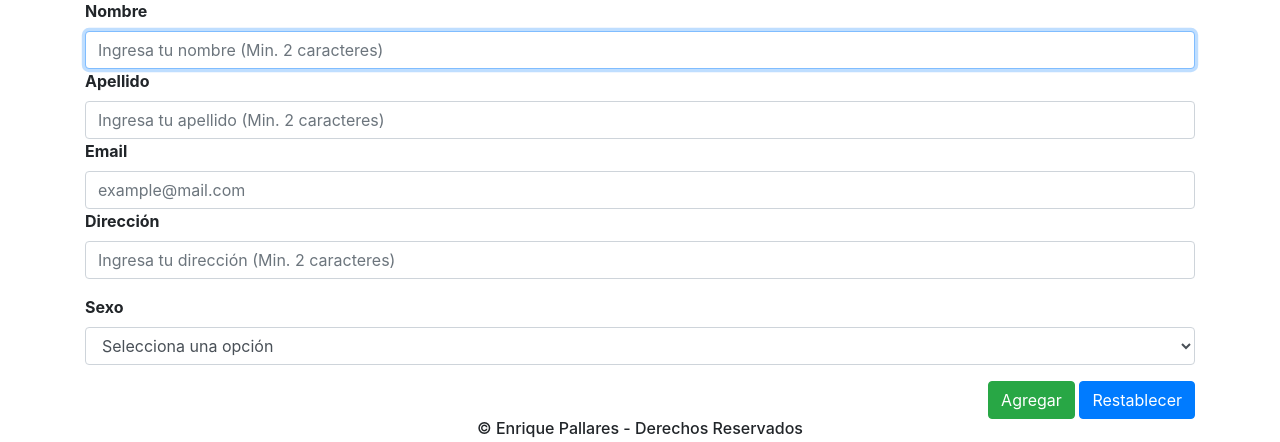
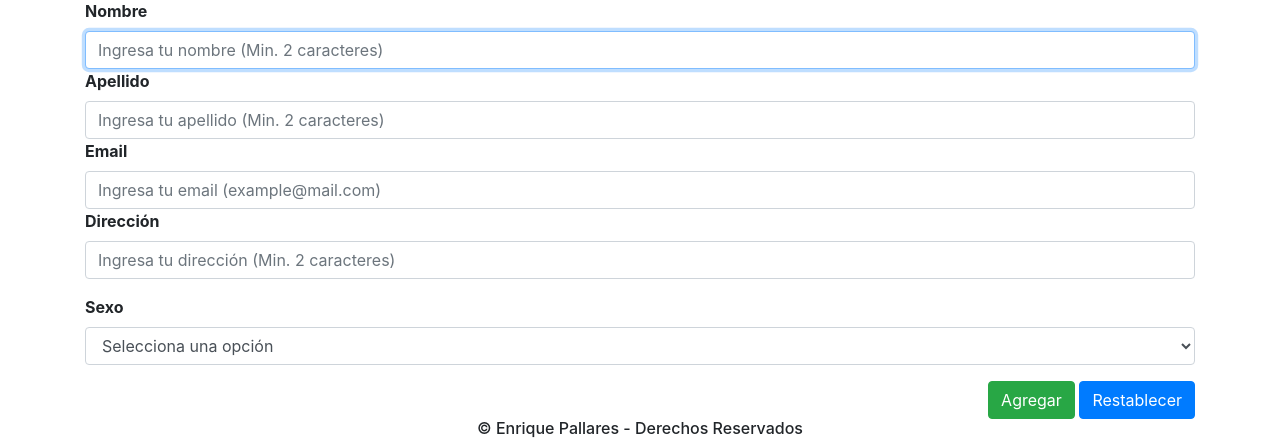
Before and after one commit to EnriquePallares/CRUD_CodeIgniter, a CodeIgniter app: page /CRUD_CodeIgniter/ in a window 1280 px wide. Shown: the part 154-596 px from the top of the page. Run offline with CodeIgniter, Linux system fonts and the light colour scheme; some libraries are stand-ins or nearby versions.

Commit message:
Ajustes en campos del formulario

```diff
--- a/application/views/registro_view.php
+++ b/application/views/registro_view.php
@@ -5,16 +5,16 @@
         <form action="<?=base_url("Clientes_controller/agregar");?>" method="post" onsubmit="return formValidate()">
             <div class="form-group">
                 <label for="inputName" class="font-weight-bold">Nombre</label>
-                <input type="text" class="form-control" id="inputName" name="nombre" placeholder="Ingresa tu nombre (Min. 2 caracteres)" pattern="[A-Za-z]{2,}" autofocus required>
+                <input type="text" class="form-control" id="inputName" name="nombre" placeholder="Ingresa tu nombre (Min. 2 caracteres)" pattern="[A-Za-z]+{2,}" autofocus required>
 
                 <label for="inputLastName" class="font-weight-bold">Apellido</label>
-                <input type="text" class="form-control" id="inputLastName" name="apellido" placeholder="Ingresa tu apellido (Min. 2 caracteres)" pattern="[A-Za-z]{2,}" required>
+                <input type="text" class="form-control" id="inputLastName" name="apellido" placeholder="Ingresa tu apellido (Min. 2 caracteres)" pattern="[A-Za-z]+{2,}" required>
 
                 <label for="inputEmail" class="font-weight-bold">Email</label>
-                <input type="email" class="form-control" id="inputEmail" name="email" aria-describedby="emailHelp" placeholder="example@mail.com" pattern="[a-z0-9._%+-]+@[a-z0-9.-]+\.[a-z]{2,}$" required>
+                <input type="email" class="form-control" id="inputEmail" name="email" aria-describedby="emailHelp" placeholder="Ingresa tu email (example@mail.com)" pattern="[a-z0-9._%+-]+@[a-z0-9.-]+\.[a-z]{2,}$" required>
 
                 <label for="inputAddress" class="font-weight-bold">Dirección</label>
-                <input type="text" class="form-control" id="inputAddress" name="direccion" placeholder="Ingresa tu dirección (Min. 2 caracteres)" pattern="[A-Za-z]{2,}" required>
+                <input type="text" class="form-control" id="inputAddress" name="direccion" placeholder="Ingresa tu dirección (Min. 2 caracteres)" pattern="[A-Za-z]+{2,}" required>
             </div>
             <div class="form-group">
                 <label for="selectGenre" class="font-weight-bold">Sexo</label>
```
